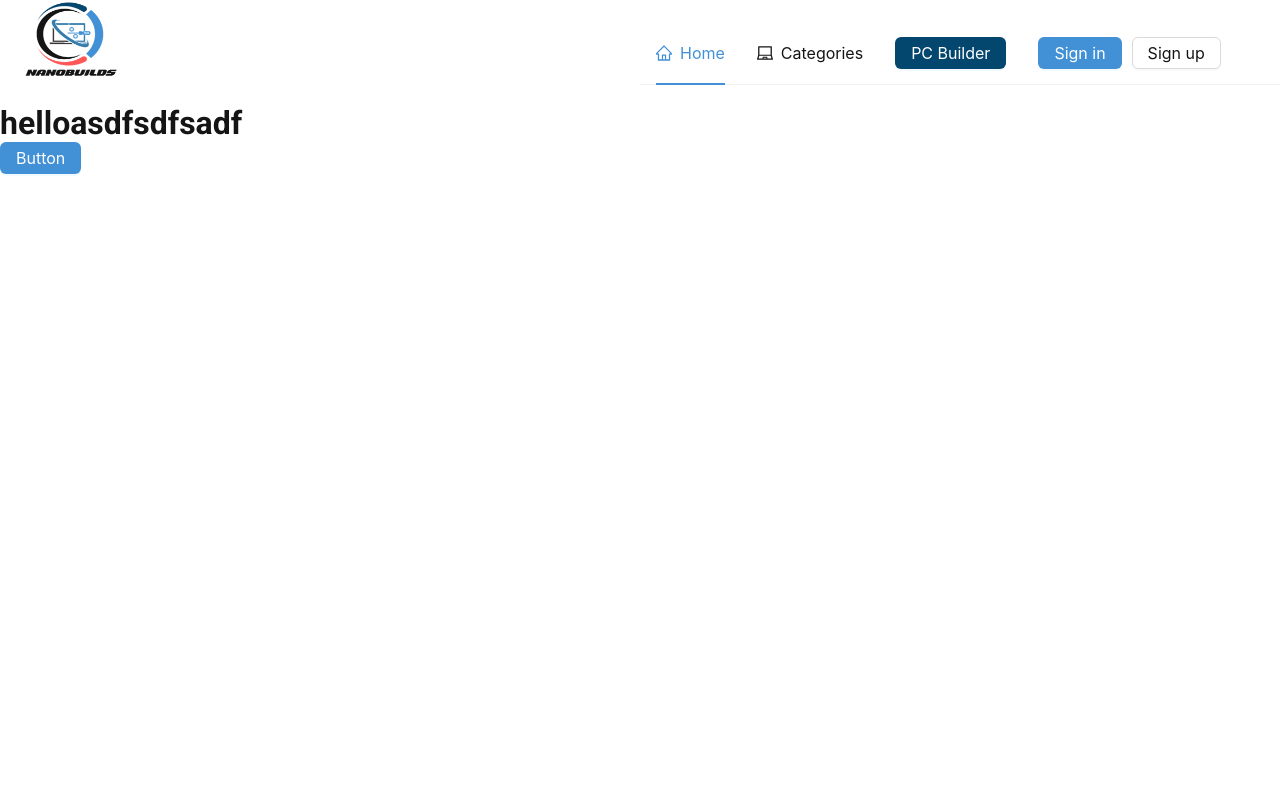
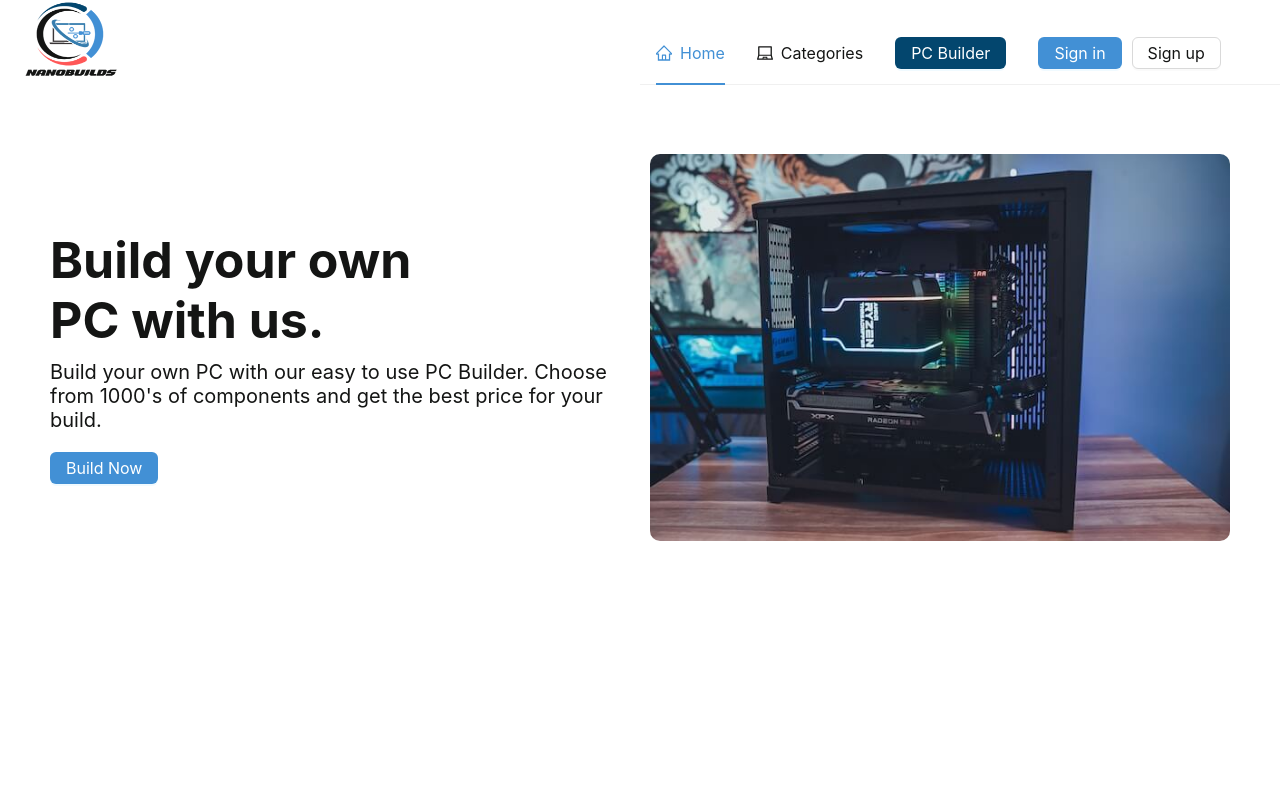
Before and after one commit to suhag-alamin/nano-builds, a Next.js app: page / in a window 1280 px wide. Shown: the top 800 px of the page. Built offline with nearby package versions, Linux system fonts and the light colour scheme.

Commit message:
hero section

```diff
--- /dev/null
+++ b/src/components/Home/Hero.js
@@ -0,0 +1,52 @@
+import pcBuild from "@/assets/images/pc-build.jpg";
+import { Button, Col, Row } from "antd";
+import Image from "next/image";
+import Link from "next/link";
+
+const contentStyle = {
+  height: "425px",
+  color: "#000",
+};
+
+const Hero = () => (
+  <div
+    style={{
+      padding: "50px 0",
+    }}
+  >
+    <Row gutter={20} align="middle">
+      <Col
+        lg={{
+          span: 12,
+        }}
+      >
+        <h1 style={{ fontSize: "50px", marginBottom: 10 }}>
+          Build your own <br /> PC with us.
+        </h1>
+
+        <p style={{ fontSize: "20px" }}>
+          Build your own PC with our easy to use PC Builder. Choose from
+          1000&apos;s of components and get the best price for your build.
+        </p>
+        <Button type="primary" style={{ margin: "20px 0" }}>
+          <Link href="/pc-builder">Build Now</Link>
+        </Button>
+      </Col>
+
+      <Col
+        lg={{
+          span: 12,
+        }}
+        style={contentStyle}
+      >
+        <Image
+          src={pcBuild}
+          alt="Pc build"
+          layout="responsive"
+          style={{ borderRadius: 10 }}
+        />
+      </Col>
+    </Row>
+  </div>
+);
+export default Hero;
--- a/src/components/Layouts/Navbar.js
+++ b/src/components/Layouts/Navbar.js
@@ -75,7 +75,9 @@ const ResponsiveNav = () => {
         >
           <Col xs={20} sm={20} md={4}>
             <div className="logo" style={{ color: "", paddingLeft: "20px" }}>
-              <Image src={logo} alt="Nano Builds" width={100} height={80} />
+              <Link href="/">
+                <Image src={logo} alt="Nano Builds" width={100} height={80} />
+              </Link>
             </div>
           </Col>
           <Col xs={0} sm={0} md={12}>
--- a/src/components/Layouts/RootLayout.js
+++ b/src/components/Layouts/RootLayout.js
@@ -7,7 +7,7 @@ const RootLayout = ({ children }) => {
   return (
     <>
       <Navbar />
-      <Content>
+      <Content style={{ padding: "0 50px" }}>
         <div
           style={{
             marginTop: "40px",
--- a/src/pages/index.js
+++ b/src/pages/index.js
@@ -1,13 +1,14 @@
+import Hero from "@/components/Home/Hero";
 import RootLayout from "@/components/Layouts/RootLayout";
 import Header from "@/lib/Header";
-import { Button } from "antd";
 
 const Home = () => {
   return (
     <div>
       <Header />
-      <h1>helloasdfsdfsadf</h1>
-      <Button type="primary">Button</Button>
+      <main>
+        <Hero />
+      </main>
     </div>
   );
 };
```
Also changed, not shown: src/assets/images/pc-build.jpg (added).
